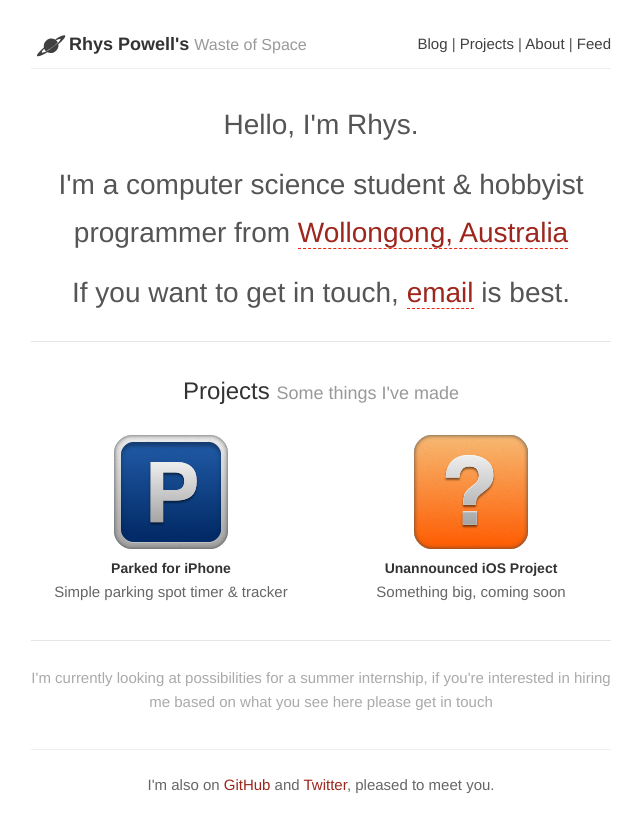
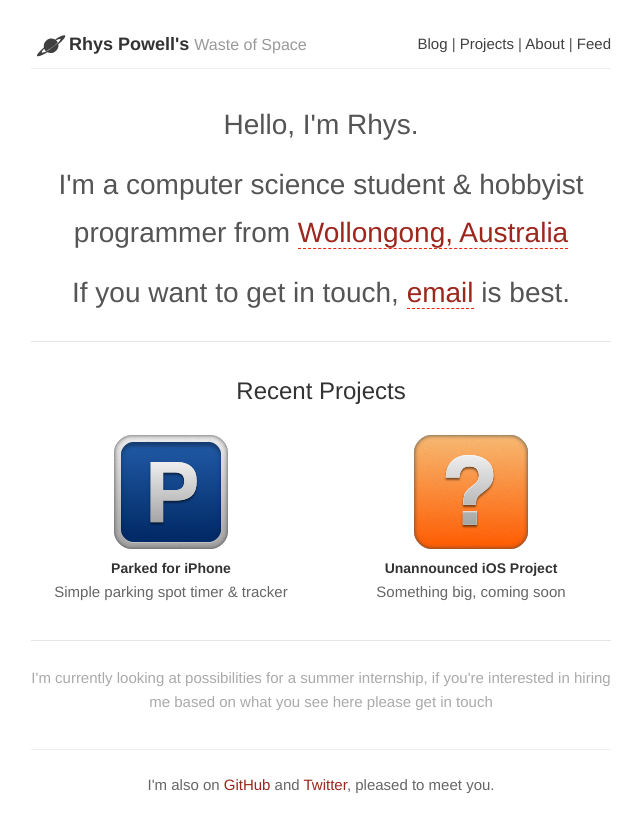
Before and after one commit to rpowelll/rpowelll.github.com, a Jekyll site: the page built from index.html, in a window 1280 px wide. Shown: the top 833 px of the page, without its empty margins (319-961 px from the left). Built offline with Jekyll 4.4.1, drawn with Linux system fonts in a browser that asks for light colours; nearby versions of some CDN libraries; Markdown is read by kramdown in place of the engine named in the settings.

Commit message:
Changed some wording

```diff
--- a/index.html
+++ b/index.html
@@ -12,7 +12,7 @@ layout: default
 
 <section class="projects row">
   <header class="span12 last">
-  <h2>Projects <small>Some things I've made</small></h2>
+  <h2>Recent Projects</h2>
   </header>
   <article class="project span6">
     <a href="/projects/parked">
```
